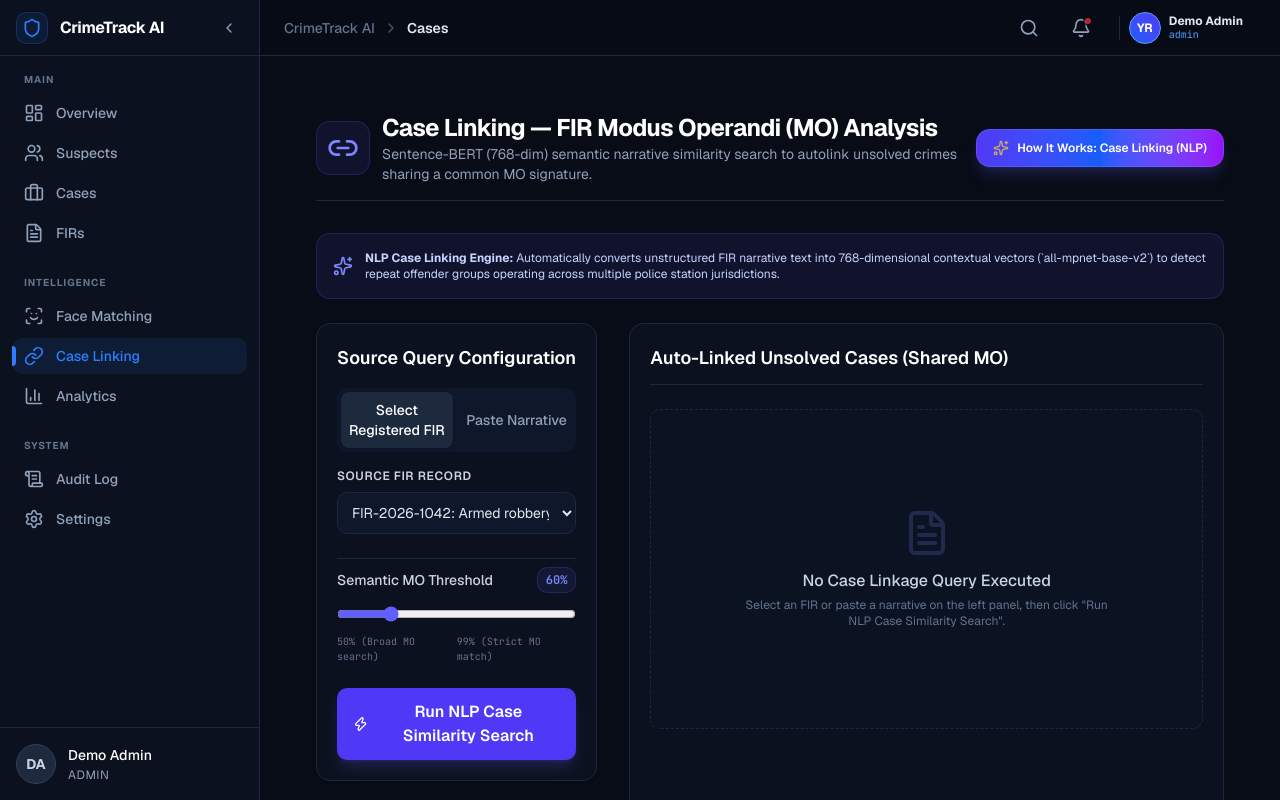
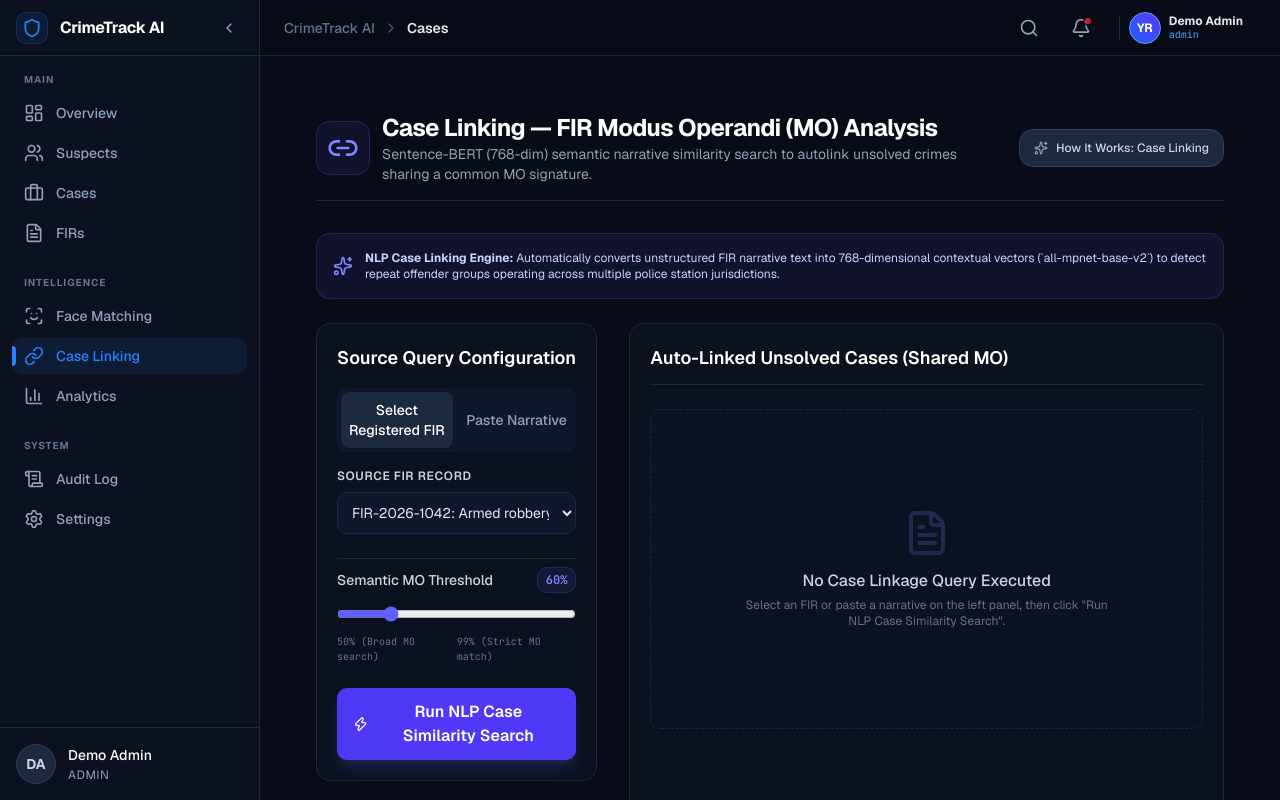
Before and after one commit to YashRahane2026/MajorProject, a Next.js app: page /matching/cases in a window 1280 px wide. Built offline with nearby package versions, Linux system fonts and the light colour scheme.

Commit message:
style: normalize How It Works buttons to subtle standard neutral buttons

```diff
--- a/src/app/(dashboard)/matching/cases/page.tsx
+++ b/src/app/(dashboard)/matching/cases/page.tsx
@@ -126,10 +126,10 @@ export default function CasesMatchingPage() {
 
         <button
           onClick={() => setShowHowItWorks(true)}
-          className="px-4 py-2.5 rounded-xl bg-gradient-to-r from-indigo-600 via-blue-600 to-purple-600 hover:from-indigo-500 hover:to-purple-500 text-white text-xs font-semibold flex items-center gap-2 shadow-lg shadow-indigo-500/20 transition-all border border-indigo-400/30 hover:scale-[1.02] active:scale-95 flex-shrink-0"
+          className="px-3.5 py-2.5 rounded-xl bg-slate-800 hover:bg-slate-700 text-slate-300 hover:text-white text-xs font-medium flex items-center gap-2 border border-slate-700 transition-colors flex-shrink-0"
         >
-          <Sparkles className="w-4 h-4 text-amber-300 animate-pulse" />
-          <span>How It Works: Case Linking (NLP)</span>
+          <Sparkles className="w-3.5 h-3.5 text-slate-400" />
+          <span>How It Works: Case Linking</span>
         </button>
       </header>
 
--- a/src/app/(dashboard)/matching/face/page.tsx
+++ b/src/app/(dashboard)/matching/face/page.tsx
@@ -346,10 +346,10 @@ export default function FaceMatchingPage() {
         <div className="flex flex-wrap items-center gap-2.5">
           <button
             onClick={() => setShowHowItWorks(true)}
-            className="px-4 py-2.5 rounded-xl bg-gradient-to-r from-blue-600 via-indigo-600 to-purple-600 hover:from-blue-500 hover:to-purple-500 text-white text-xs font-semibold flex items-center gap-2 shadow-lg shadow-blue-500/20 transition-all border border-blue-400/30 hover:scale-[1.02] active:scale-95"
+            className="px-3.5 py-2.5 rounded-xl bg-slate-800 hover:bg-slate-700 text-slate-300 hover:text-white text-xs font-medium flex items-center gap-2 border border-slate-700 transition-colors"
             title="Open Interactive Multimodal AI Architecture & Pipeline Visualizer"
           >
-            <Sparkles className="w-4 h-4 text-amber-300 animate-pulse" />
+            <Sparkles className="w-3.5 h-3.5 text-slate-400" />
             <span>How It Works: Multimodal AI</span>
           </button>
 
```
